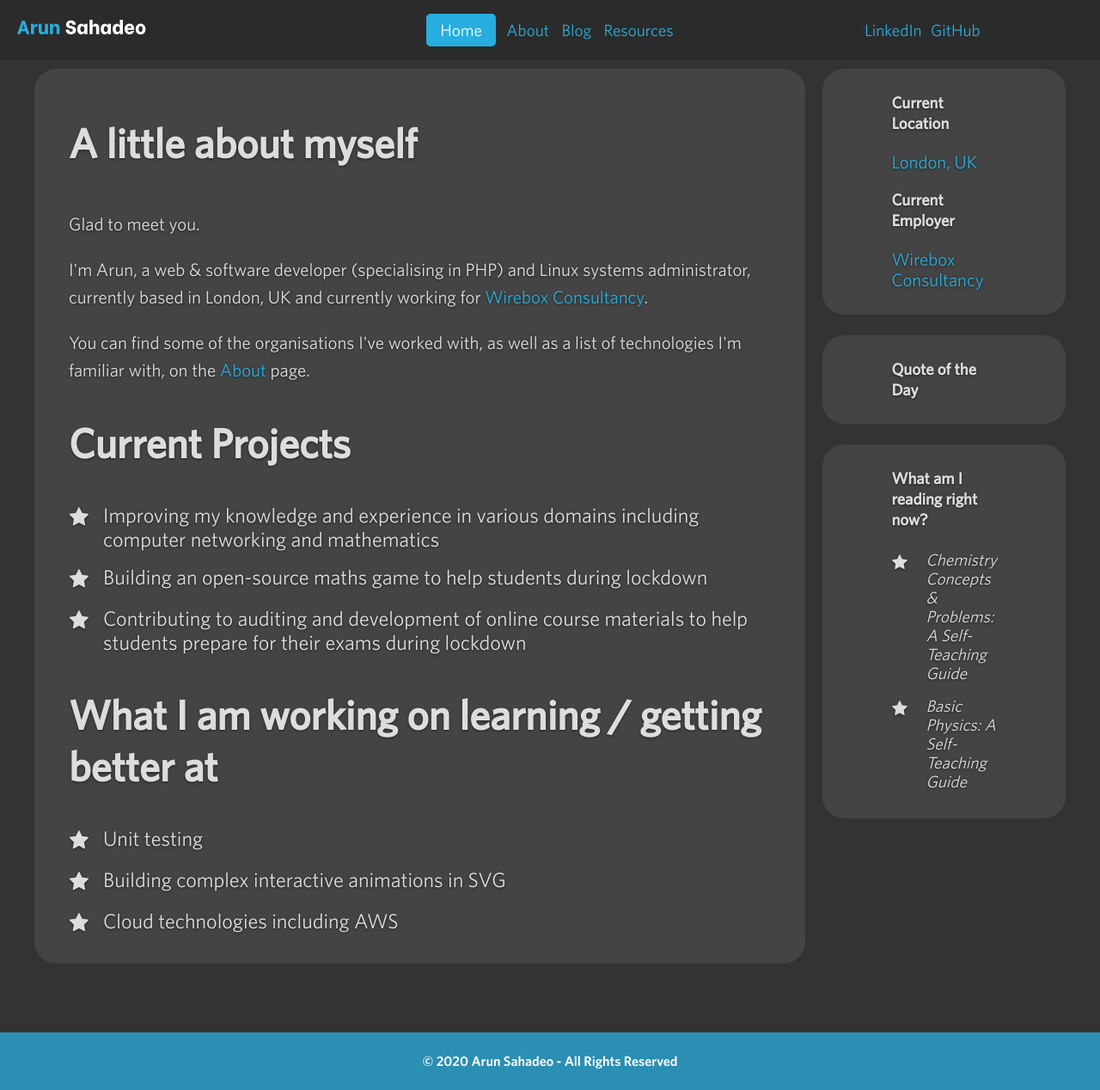
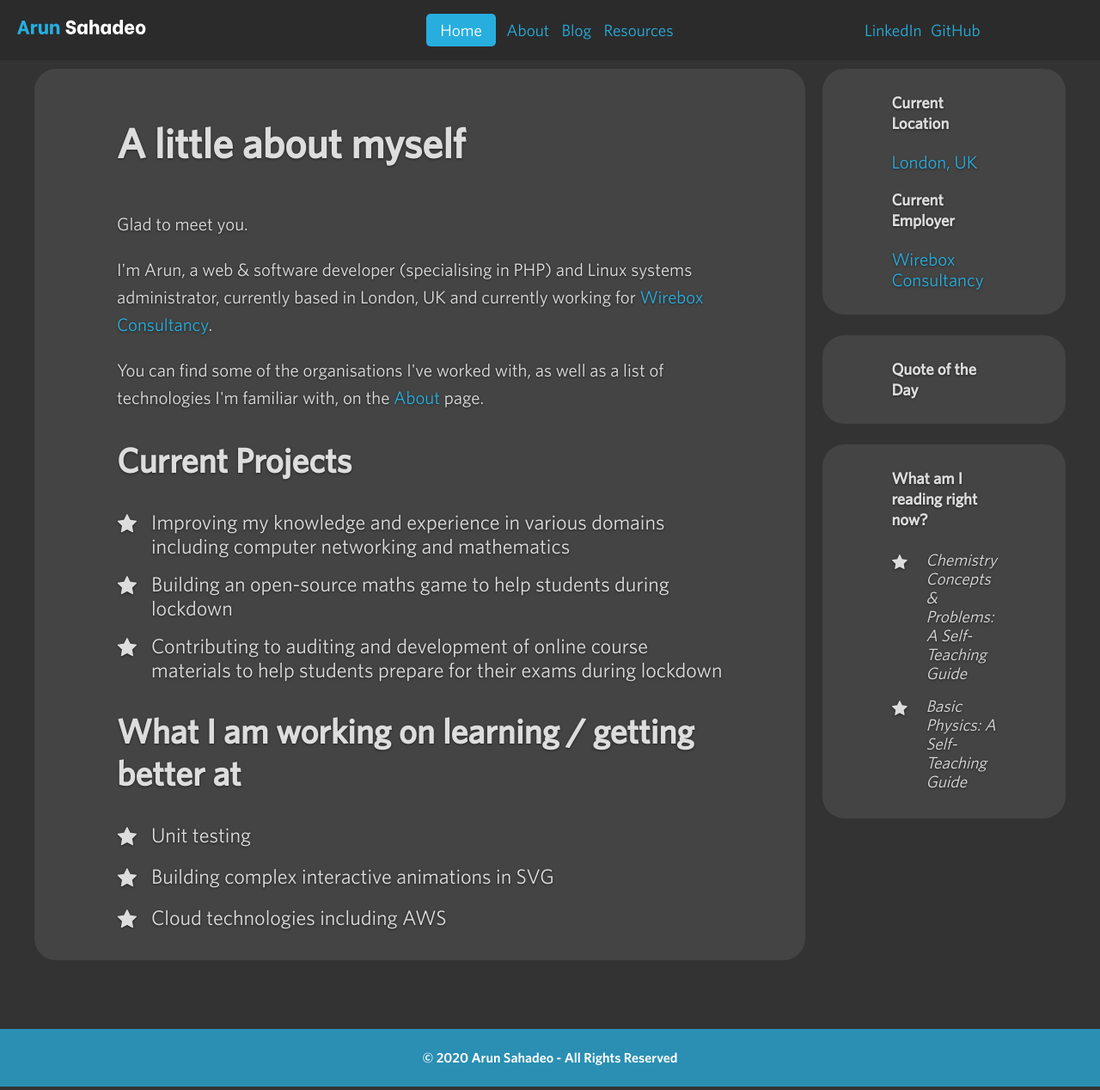
Before and after one commit to ArunSahadeo/ArunSahadeo.github.io, a Jekyll site: the page built from index.html, in a window 1280 px wide and 1268 px high. Shown: the whole window at 86% size. Built offline with Jekyll 4.4.1, drawn with Linux system fonts in a browser that asks for light colours; some web fonts are replaced.

Commit message:
Amend font sizes

```diff
--- a/_sass/components/_content-grid.scss
+++ b/_sass/components/_content-grid.scss
@@ -64,7 +64,7 @@
 
     > article {
         @include rounded-borders(2vmin);
-        padding: 0.5rem 2.5rem;
+        padding: 0.5rem 6rem;
 
         @media (max-width: 767px) {
             padding-left: 1.5rem;
@@ -147,17 +147,6 @@
     }
 }
 
-.about {
-    .content-grid {
-        > article {
-            @media (min-width: 577px) {
-                padding-left: 5rem;
-                padding-right: 5rem;
-            }
-        }
-    }
-}
-
 body:not(.home):not(.about) {
     .content-grid {
         @media (max-width: 430px) {
--- a/_sass/utilities/_font-sizes.scss
+++ b/_sass/utilities/_font-sizes.scss
@@ -18,6 +18,10 @@
     font-size: 2.1rem;
 }
 
+.font-size-2-point-5-rem {
+    font-size: 2.5rem;
+}
+
 .font-size-3-rem {
     font-size: 3rem;
 }
@@ -27,6 +31,10 @@
         font-size: .8rem;
     }
 
+    .font-size-1-point-5-rem-sm-down {
+        font-size: 1.5rem;
+    }
+
     .font-size-2-point-5-rem-sm-down {
         font-size: 2.5rem;
     }
--- a/index.html
+++ b/index.html
@@ -24,7 +24,7 @@ keywords:
     You can find some of the organisations I've worked with, as well as a list of technologies I'm familiar with, on the <a href="{{ '/about' | relative_url }}" class="text-summer-sky-blue">About</a> page.
 </p>
 
-<h2 class="h1 whitney-medium">
+<h2 class="font-size-1-point-5-rem-sm-down font-size-2-point-5-rem whitney-medium">
     Current Projects
 </h2>
 
@@ -42,7 +42,7 @@ keywords:
     </li>
 </ul>
 
-<h2 class="h1 whitney-medium">
+<h2 class="font-size-1-point-5-rem-sm-down font-size-2-point-5-rem whitney-medium">
     What I am working on learning / getting better at
 </h2>
 
--- a/resources.html
+++ b/resources.html
@@ -14,7 +14,7 @@ keywords:
 </h1>
 
 <p class="line-height-1-point-2-rem">
-    Below you will find a variety of resources I have authored, ranging from documents and spreadsheets<br class="display-none display-block-lg-up" /> to mobile applications and webapps.
+    Below you will find a variety of resources I have authored, ranging from documents and spreadsheets to mobile applications and webapps.
 </p>
 
 <p class="line-height-1-point-2-rem">
```
